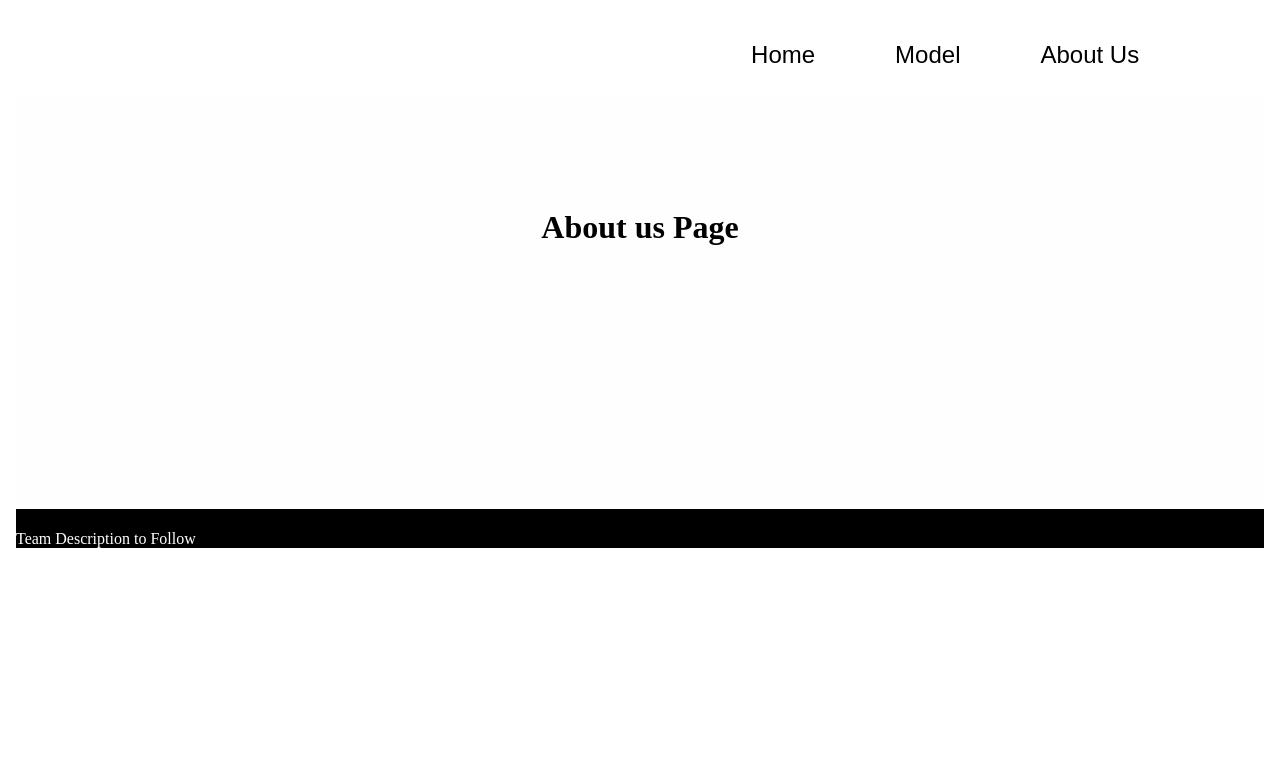
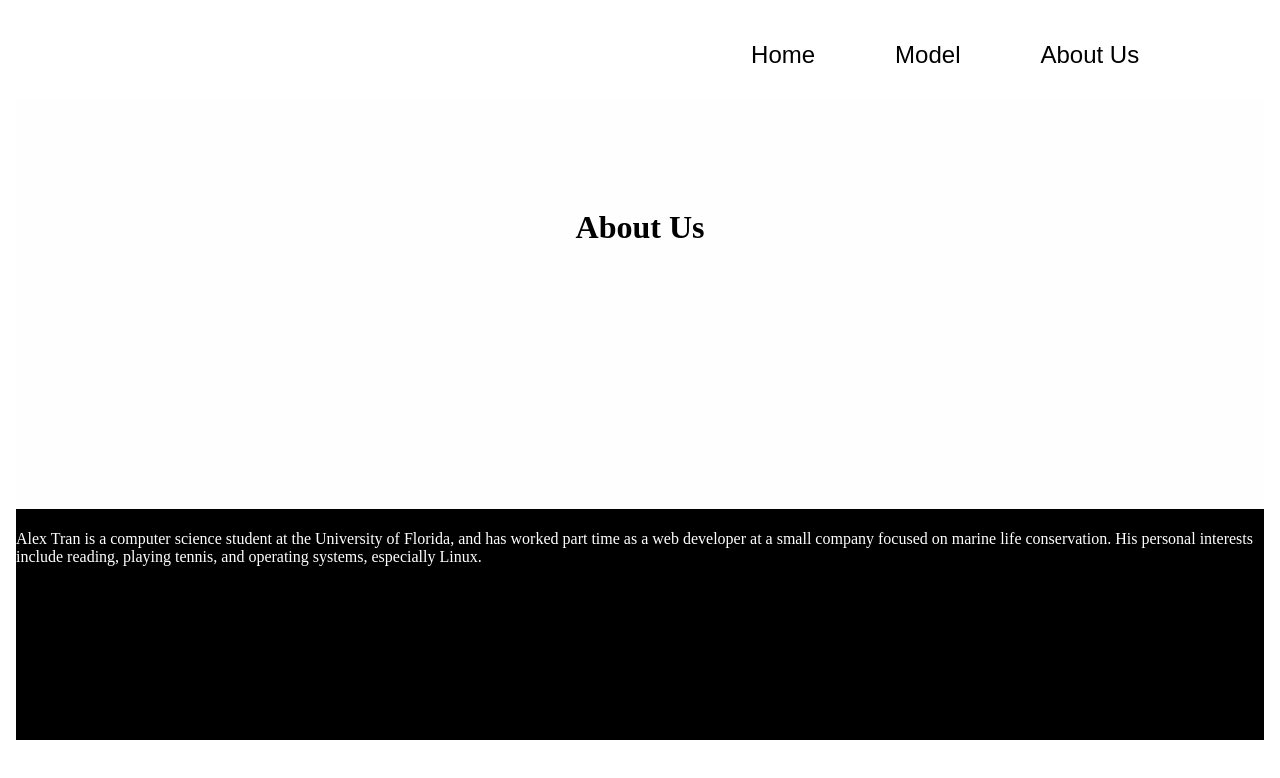
Before and after one commit to ethanotran/HeartDiseaseWebsite, a React (Create React App) app in the folder website/website/: page /About in a window 1280 px wide. Shown: the top 778 px of the page. Built offline with nearby package versions, Linux system fonts and the light colour scheme.

Commit message:
added changes to results page, model page and about us page

```diff
--- a/website/website/src/pages/about.js
+++ b/website/website/src/pages/about.js
@@ -1,12 +1,24 @@
 import NavBar from "../components/navbar";
+import React from "react";
 
 
 export default function About() {
   return(
     <body className="page1">
       <NavBar/>
-      <h1 className="header-box-info">About us Page</h1>
-      <p className="information">Team Description to Follow</p>
+      <h1 className="header-box-info">About Us</h1>
+      <p className="information">Alex Tran is a computer science student at the University of Florida, and has worked part time as a web developer at a small company focused on marine life conservation.
+        His personal interests include reading, playing tennis, and operating systems, especially Linux.</p>
+        <p> Nicholas Tran is a fourth-year computer science student at the University Florida, and has also worked part time as a project manager and web development for Ocean Observation Group.
+          After graduating this winter, he hopes to get a new job in entry-level software engineering or development. His interests include reading, swimming, and boxing.
+        </p>
+        <p>Bernardo Rodriguez is a post-baccalaureate student with an initial degree in economics, going for a second bachelors in computer science. After graduating this Winter,
+          he will begin a job as a software developer with Capital One in Virginia. His interests include reading, listening to music, playing video games, and weightlifting.
+        </p>
+        <p>Jan Torruellas is a computer science student at the University of Florida. After graduation, he hopes to begin a new chapter working as an entry level software engineer/developer,
+          and eventually begin moving his way up in the hierarchy with an end goal of becoming a project manager in the future. His interests include gaming, listening to music, swimming, and
+          youth mentorship at his local church.
+        </p>
     </body>
   )
 }
--- a/website/website/src/pages/model.js
+++ b/website/website/src/pages/model.js
@@ -15,7 +15,7 @@ export default function Model() {
 
       <div className="body">
       <h1 className="titles2"><b>Approach</b></h1>
-      <p>To develop our machine learning models, we took two datasets and performed basic cleaning tasks h2ke checking for blank or missing values or removing duph2cate ones. We also generated visualizations of the data using a heatmap to determine which variables were most correlated to incidence of heart disease, as well as a box plot to see how the data is distributed. We then generated models from the dataset, using 15% of the data for the testing and the remaining 85% for training the model. After outputting the accuracy scores for the models, we implemented them into the backend and generated a voting classifier to take the combined results of the best performing models. In doing so, we would ensure robust prediction, regardless of complexity or distribution of the data.</p>
+      <p>To develop our machine learning models, we took two datasets and performed basic cleaning tasks like checking for blank or missing values or removing dupliccate ones. We also generated visualizations of the data using a heatmap to determine which variables were most correlated to incidence of heart disease, as well as a box plot to see how the data is distributed. We then generated models from the dataset, using 15% of the data for the testing and the remaining 85% for training the model. After outputting the accuracy scores for the models, we implemented them into the backend and generated a voting classifier to take the combined results of the best performing models. In doing so, we would ensure robust prediction, regardless of complexity or distribution of the data.</p>
       </div>
       <div className="information2">
         <figure>
```
